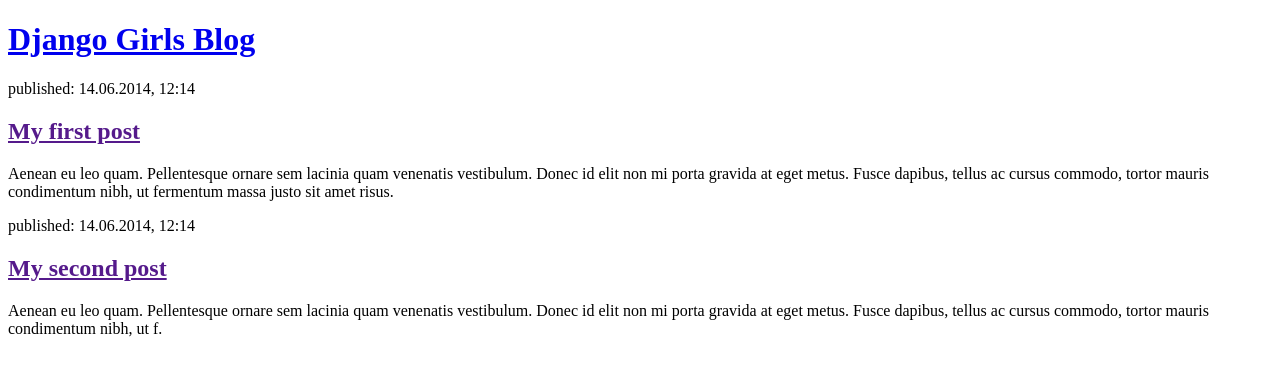
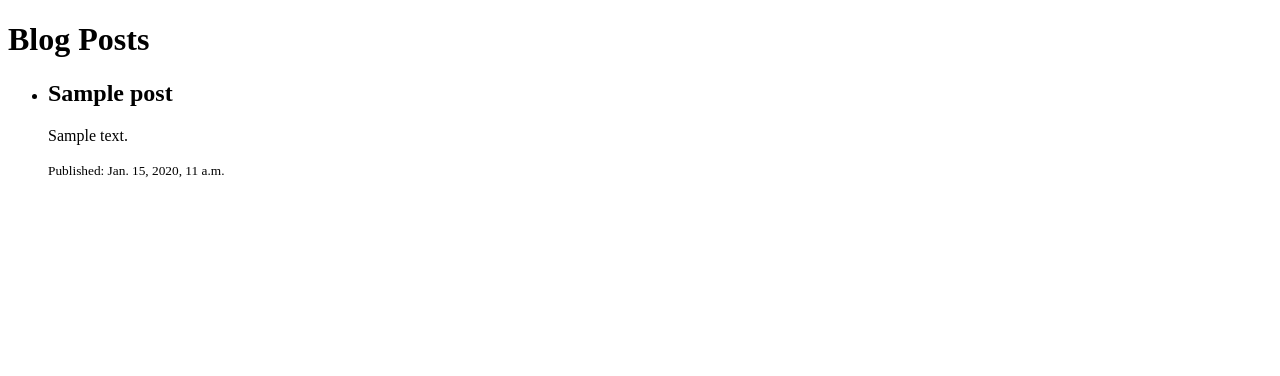
Before and after one commit to hrjohnson14/django, a Django app: page / in a window 1280 px wide. Shown: the top 376 px of the page. Run offline with Django 5.2, Linux system fonts and the light colour scheme; tables that the repository leaves empty hold one stand-in row (values such as "Sample post").

Commit message:
Modified templates to display posts from database.

```diff
--- a/blog/templates/blog/post_list.html
+++ b/blog/templates/blog/post_list.html
@@ -1,23 +1,20 @@
 <!DOCTYPE html>
 <html>
-    <head>
-        <title>Django Girls blog</title>
-    </head>
-    <body>
-        <header>
-            <h1><a href="/">Django Girls Blog</a></h1>
-        </header>
-
-        <article>
-            <time>published: 14.06.2014, 12:14</time>
-            <h2><a href="">My first post</a></h2>
-            <p>Aenean eu leo quam. Pellentesque ornare sem lacinia quam venenatis vestibulum. Donec id elit non mi porta gravida at eget metus. Fusce dapibus, tellus ac cursus commodo, tortor mauris condimentum nibh, ut fermentum massa justo sit amet risus.</p>
-        </article>
-
-        <article>
-            <time>published: 14.06.2014, 12:14</time>
-            <h2><a href="">My second post</a></h2>
-            <p>Aenean eu leo quam. Pellentesque ornare sem lacinia quam venenatis vestibulum. Donec id elit non mi porta gravida at eget metus. Fusce dapibus, tellus ac cursus commodo, tortor mauris condimentum nibh, ut f.</p>
-        </article>
-    </body>
+  <head>
+    <title>My Blog</title>
+  </head>
+  <body>
+    <h1>Blog Posts</h1>
+    <ul>
+      {% for post in posts %}
+        <li>
+          <h2>{{ post.title }}</h2>
+          <p>{{ post.text|linebreaksbr }}</p>
+          <small>Published: {{ post.published_date }}</small>
+        </li>
+      {% empty %}
+        <li>No posts yet.</li>
+      {% endfor %}
+    </ul>
+  </body>
 </html>
--- a/blog/views.py
+++ b/blog/views.py
@@ -1,5 +1,7 @@
 from django.shortcuts import render
+from django.utils import timezone
+from .models import Post
 
-# Create your views here.
 def post_list(request):
-    return render(request, 'blog/post_list.html', {})
+    posts = Post.objects.filter(published_date__lte=timezone.now()).order_by('published_date')
+    return render(request, 'blog/post_list.html', {'posts': posts})
```
